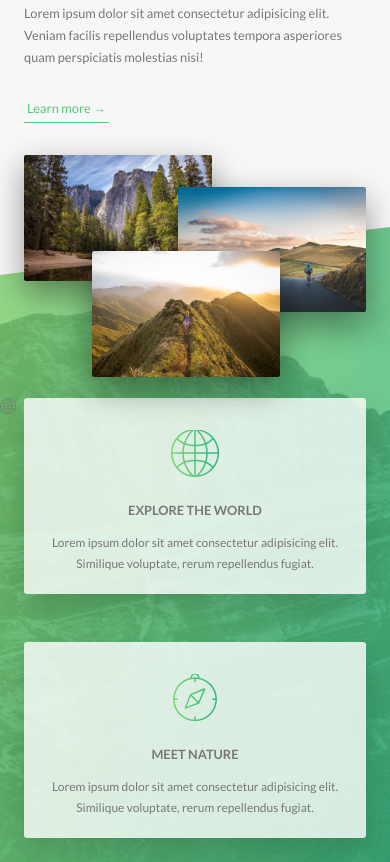
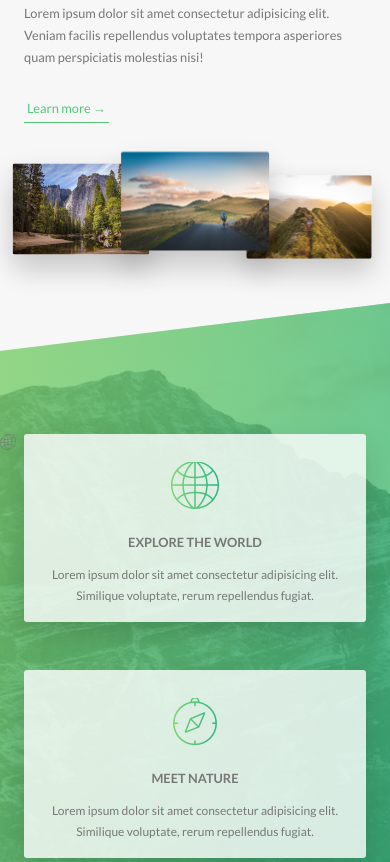
Before and after one commit to caiolv/natours, a website: page index.html in a window 390 px wide. Shown: the part 1122-1984 px from the top of the page. Drawn offline with Linux system fonts and the light colour scheme.

Commit message:
add: responsive images and spaces

```diff
--- a/sass/components/_composition.scss
+++ b/sass/components/_composition.scss
@@ -10,19 +10,43 @@
         transition: all .2s;
         outline-offset: 2rem;
 
+        @include respond(tab-port){
+            float: left;
+            position: relative;
+            width: 33.333333333%;
+            box-shadow: 0 1.5rem 3rem rgba($color-black, .2);
+        }
+
         &--p1 {
             left: 0;
             top: -2rem;
+
+            @include respond(tab-port){
+                top: 0;
+                transform: scale(1.2);
+            }
         }
 
         &--p2 {
             right: 0;
             top: 2rem;
+
+            @include respond(tab-port){
+                top: -1rem;
+                transform: scale(1.3);
+                z-index: 1000;
+            }
         }
 
         &--p3 {
             left: 20%;
             top: 10rem;
+
+            @include respond(tab-port){
+                top: 1rem;
+                left: 0;
+                transform: scale(1.1);
+            }
         }
 
         &:hover {
--- a/sass/components/_feature-box.scss
+++ b/sass/components/_feature-box.scss
@@ -6,6 +6,10 @@
     border-radius: 3px;
     box-shadow: 0 1.5rem 4rem rgba($color-black, .15);
     transition: transform .3s;
+
+    @include respond(tab-port) {
+        padding: 2rem;
+    }
 
 
     &__icon {
@@ -18,6 +22,10 @@
         );
         -webkit-background-clip: text;
         color: transparent;
+
+        @include respond(tab-port) {
+            margin-bottom: 0;
+        }
     }
 
     &:hover {
--- a/sass/pages/_home.scss
+++ b/sass/pages/_home.scss
@@ -24,7 +24,7 @@
     }
 
     @include respond(tab-port) {
-        padding: 15rem 0;
+        padding: 10rem 0;
     }
 }
 
```
Also changed, not shown: css/style.css.
